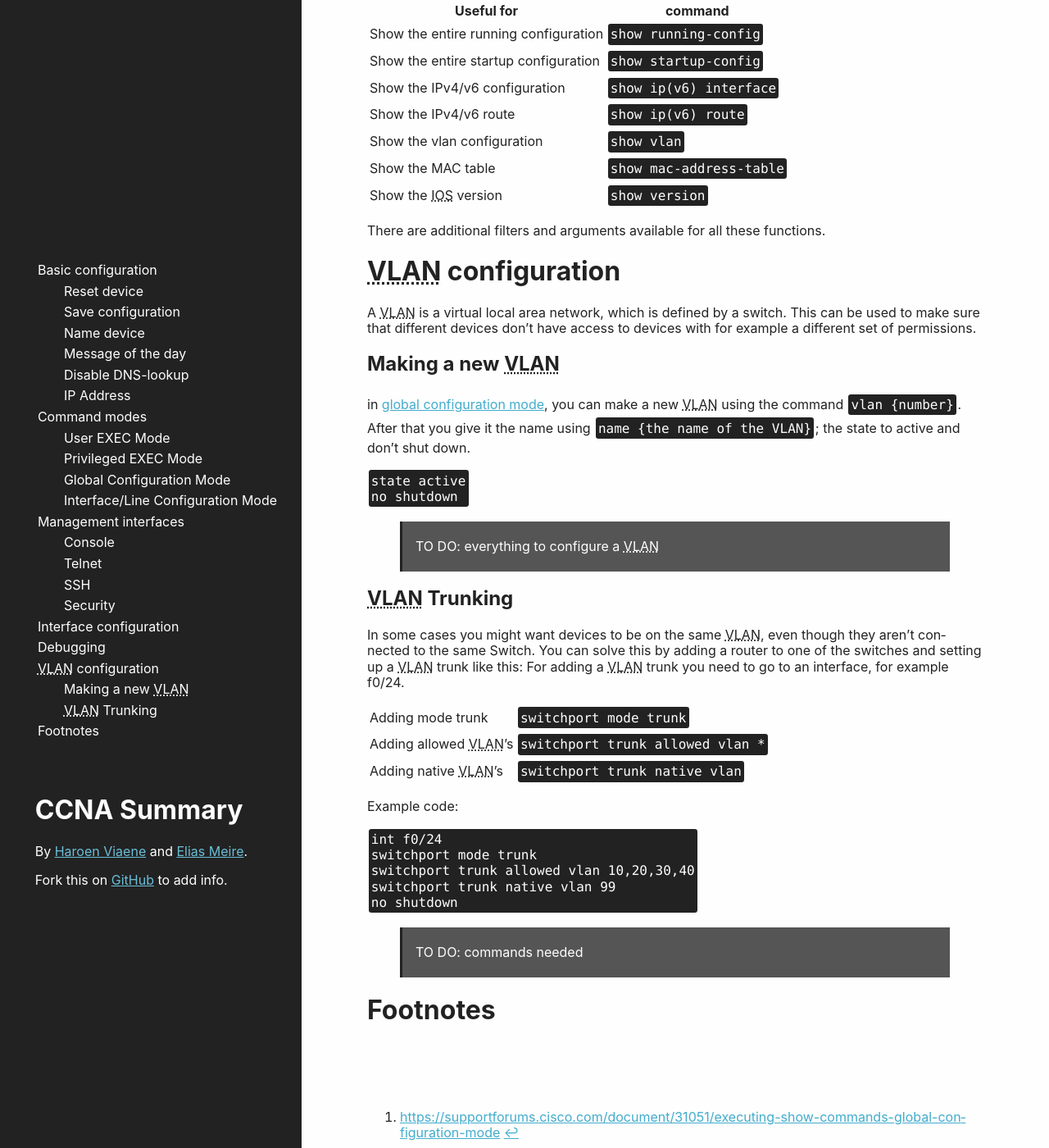
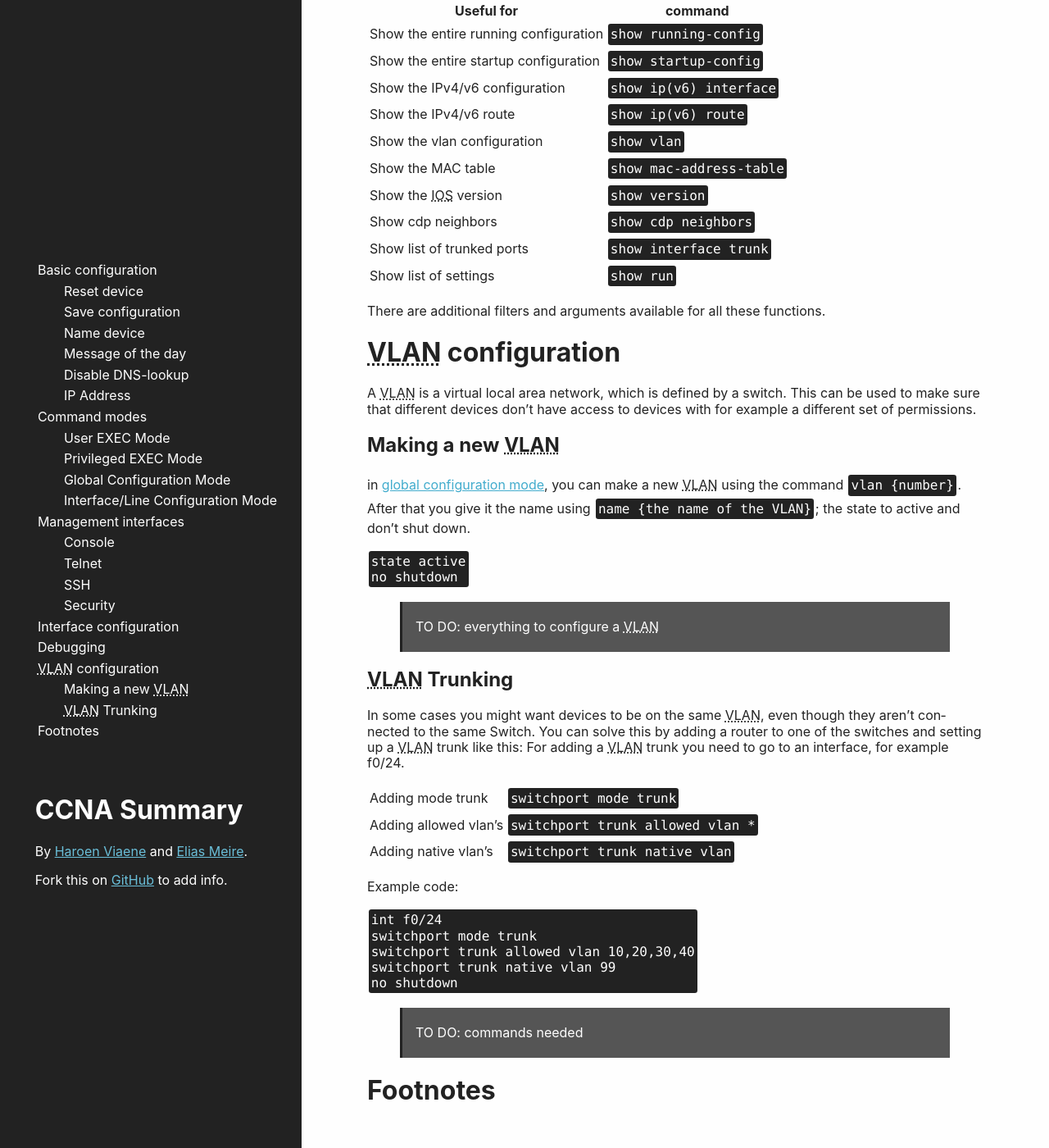
Before and after one commit to Haroenv/ccna, a Jekyll site: the page built from index.md, in a window 1280 px wide and 1400 px high, scrolled down 3953 px. Shown: the whole window at 82% size. Built offline with Jekyll 4.4.1, drawn with Linux system fonts in a browser that asks for light colours.

Commit message:
Debugging
Added some debug commands

```diff
--- a/index.md
+++ b/index.md
@@ -182,6 +182,9 @@ Show the IPv4/v6 route | `show ip(v6) route`
 Show the vlan configuration | `show vlan`
 Show the MAC table | `show mac-address-table`
 Show the IOS version | `show version`
+Show cdp neighbors | `show cdp neighbors`
+Show list of trunked ports | `show interface trunk`
+Show list of settings | `show run`
 
 There are additional filters and arguments available for all these functions.
 
@@ -206,8 +209,8 @@ In some cases you might want devices to be on the same VLAN, even though they ar
 For adding a VLAN trunk you need to go to an interface, for example f0/24.
 
 Adding mode trunk | `switchport mode trunk`
-Adding allowed VLAN's | `switchport trunk allowed vlan *`
-Adding native VLAN's | `switchport trunk native vlan `
+Adding allowed vlan's | `switchport trunk allowed vlan *`
+Adding native vlan's | `switchport trunk native vlan `
 
 Example code:
 
```
